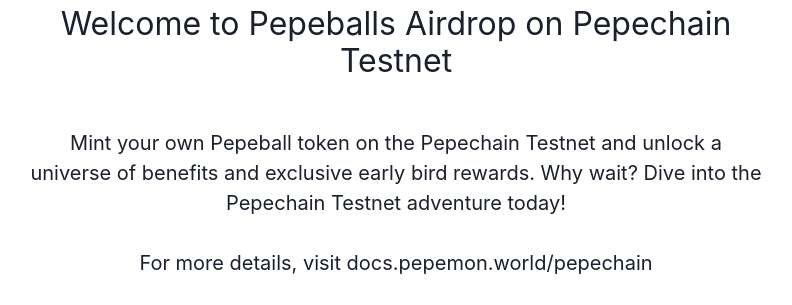
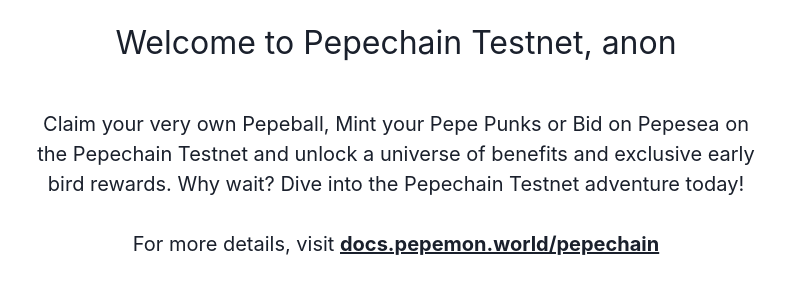
Before and after one commit to alexppmax/pepeballs-pepechain-testnet-airdrop, a Next.js app: page / in a window 1280 px wide. Shown: the top 305 px of the page, without its empty margins (244-1036 px from the left). Built offline with nearby package versions, Linux system fonts and the light colour scheme.

Commit message:
copy updates

```diff
--- a/components/Main.tsx
+++ b/components/Main.tsx
@@ -16,16 +16,15 @@
     <Flex as="main" role="main" direction="column" flex="1" py="16" {...props}>
       <Container textAlign="center" flex="1" maxW="container.md">
         <div className={styles.titleContainer}>
-          <h1 className={styles.title}>
-            Welcome to Pepeballs Airdrop on Pepechain Testnet
-          </h1>
+          <h1 className={styles.title}>Welcome to Pepechain Testnet, anon</h1>
         </div>
         <br />
         <br />
         <p className={styles.description}>
-          Mint your own Pepeball token on the Pepechain Testnet and unlock a
-          universe of benefits and exclusive early bird rewards. Why wait? Dive
-          into the Pepechain Testnet adventure today!
+          Claim your very own Pepeball, Mint your Pepe Punks or Bid on Pepesea
+          on the Pepechain Testnet and unlock a universe of benefits and
+          exclusive early bird rewards. Why wait? Dive into the Pepechain
+          Testnet adventure today!
           <br />
           <br />
           For more details, visit{" "}
@@ -33,6 +32,7 @@
             href="https://docs.pepemon.world/pepechain"
             target="_blank"
             rel="noopener noreferrer"
+            style={{ fontWeight: "bold", textDecoration: "underline" }}
           >
             docs.pepemon.world/pepechain
           </a>
--- a/pages/index.tsx
+++ b/pages/index.tsx
@@ -6,6 +6,11 @@
   return (
     <div className={styles.container}>
       <Head>
+        <style>
+          {`
+            @import url('https://fonts.googleapis.com/css2?family=VT323&display=swap');
+          `}
+        </style>
         <title>Pepechain Testnet PPBLZ Airdrop</title>
         <meta
           name="description"
```
